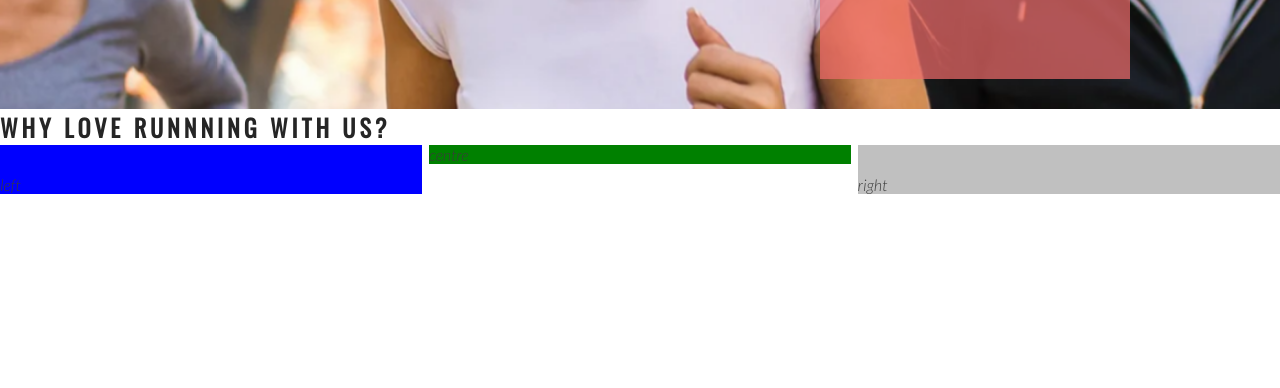
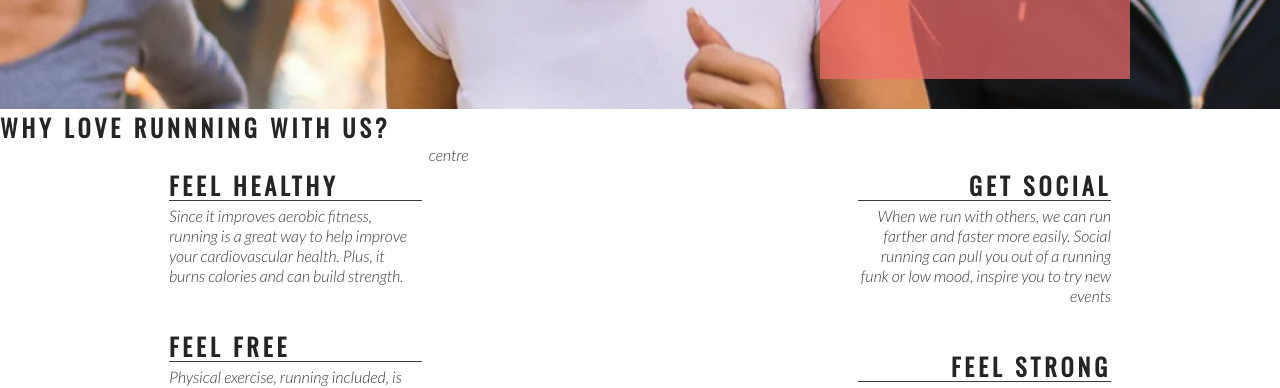
Before and after one commit to PaulR1209/love-running, a plain HTML site: page index.html in a window 1280 px wide. Shown: the part 566-954 px from the top of the page. Drawn offline with nearby package versions, Linux system fonts and the light colour scheme.

Commit message:
add right about content section and style

```diff
--- a/assets/css/style.css
+++ b/assets/css/style.css
@@ -125,18 +125,45 @@ h1, h2 {
     padding-top: 30px;
     width: 33%;
     float: left;
-    background-color: blue;
 }
 
 #right-about {
     padding-top: 30px;
     width: 33%;
     float: right;
-    background-color: silver;
 }
 
 #center-about {
     width: 33%;
     margin: 0 auto;
-    background-color: green;
 }
+
+hr {
+    border-top: 1px solid #3a3a3a;
+    width: 100%;
+    margin: 5px 0;
+}
+
+.left-about-heading {
+    width: 60%;
+    float: right;
+    line-height: 20px;
+    clear: both;
+    margin-bottom: 50px;
+}
+
+.right-about-heading {
+    width: 60%;
+    float: left;
+    line-height: 20px;
+    clear: both;
+    margin-bottom: 50px;
+}
+
+.right-about-heading h2 {
+    text-align: right;
+}
+
+.right-about-heading p {
+    text-align: right;
+}
--- a/index.html
+++ b/index.html
@@ -3,7 +3,6 @@
 
 <head>
     <meta charset="UTF-8">
-    <meta http-equiv="X-UA-Compatible" content="IE=edge">
     <meta name="viewport" content="width=device-width, initial-scale=1.0">
     <meta name="description" content="Love Running club for runners in Dublin, Ireland">
     <meta name="keywords" content="love running, running club, ireland, dublin">
@@ -19,9 +18,15 @@
         </a>
         <nav>
             <ul id="menu">
-                <li><a href="index.html" class="active">Home</a> </li>
-                <li><a href="#">Gallery</a></li>
-                <li><a href="#">Sign Up</a></li>
+                <li>
+                    <a href="index.html" class="active">Home</a>
+                </li>
+                <li>
+                    <a href="#">Gallery</a>
+                </li>
+                <li>
+                    <a href="#">Sign Up</a>
+                </li>
             </ul>
         </nav>
     </header>
@@ -33,9 +38,42 @@
         </div>
     </section>
     <section id="club-ethos">
-        <h1>Why Love Runnning With Us?</h1>
-        <div id="left-about">left</div>
-        <div id="right-about">right</div>
+        <h2>Why Love Runnning With Us?</h2>
+        <div id="left-about">
+            <div class="left-about-heading">
+                <h2>Feel Healthy</h2>
+                <hr>
+                <p>
+                    Since it improves aerobic fitness, running is a great way to help improve your cardiovascular health. Plus, it burns
+                    calories and can build strength.
+                </p>
+            </div>
+            <div class="left-about-heading">
+                <h2>Feel Free</h2>
+                <hr>
+                <p>
+                    Physical exercise, running included, is known to release endorphins in the brain. Endorphins make you more energetic,
+                    more awake and, yes, happier.
+                </p>
+            </div>
+        </div>
+        <div id="right-about">
+            <div class="right-about-heading">
+                <h2>Get Social</h2>
+                <hr>
+                <p>
+                    When we run with others, we can run farther and faster more easily. Social running can pull you out of a running funk or
+                    low mood, inspire you to try new events
+                </p>
+            </div>
+            <div class="right-about-heading">
+                <h2>Feel Strong</h2>
+                <hr>
+                <p>
+                    Running strengthens your heart by pumping blood more effectively through your body.
+                </p>
+            </div>
+        </div>
         <div id="center-about">centre</div>
     </section>
     <section>
```
